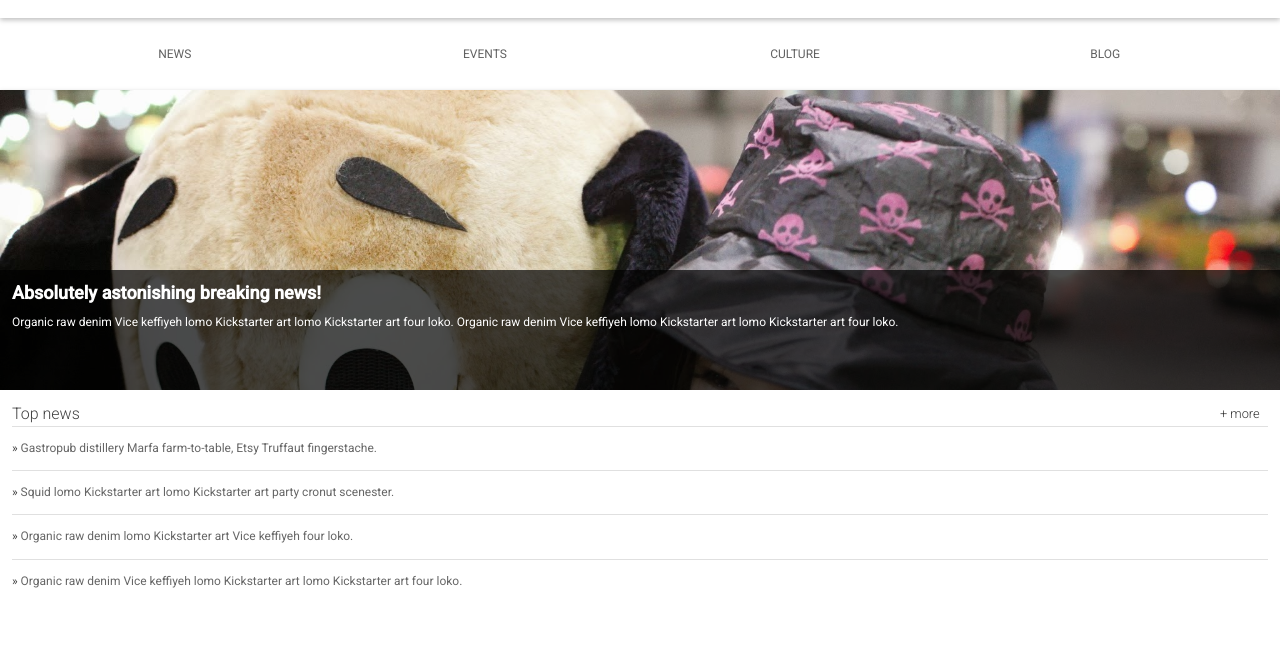
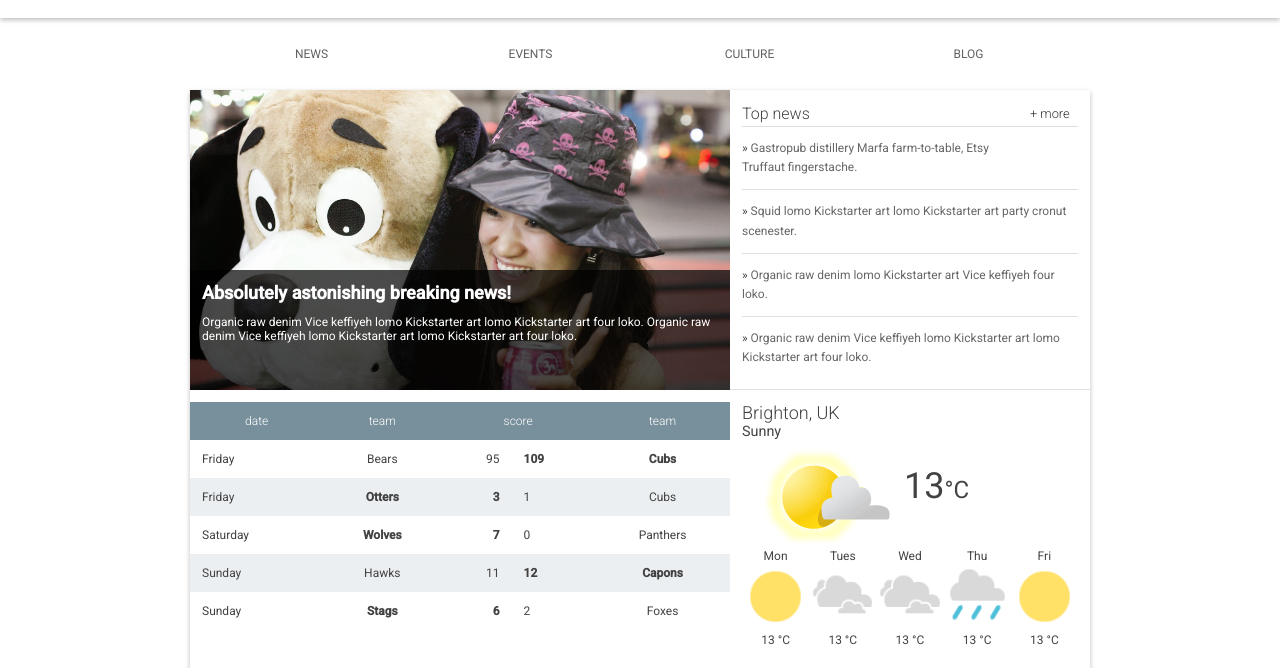
Before and after one commit to CodeWithOz/HomeTownApp, a plain HTML site: page index.html in a window 1280 px wide. Shown: the part 87-755 px from the top of the page. Drawn offline with Linux system fonts and the light colour scheme.

Commit message:
Change layout at responsive breakpoints

```diff
--- a/main.css
+++ b/main.css
@@ -178,6 +178,10 @@ main {
  *
  */
 
+.content {
+  display: flex;
+  flex-wrap: wrap;
+}
 
 /*
  *
@@ -190,6 +194,7 @@ main {
   background-image: url("./images/dog.jpg");
   background-size: cover;
   height: 300px;
+  width: 100%;
 }
 
 .hero article {
@@ -213,6 +218,7 @@ main {
 
 .top-news {
   height: 300px;
+  width: 100%;
   border-bottom: 1px solid #E0E0E0;
   padding: 1em;
 }
@@ -259,6 +265,7 @@ main {
 
 .scores {
   padding-top: 1em;
+  width: 100%;
 }
 
 .scores__table {
@@ -306,6 +313,7 @@ main {
 
 .weather {
   padding: 1em;
+  width: 100%;
 }
 
 .weather__location {
@@ -349,6 +357,24 @@ main {
 
 .weather__next__image {
   width: 100%;
+}
+
+/*
+ *
+ * Change layout at responsive breakpoints
+ *
+ */
+
+@media screen and (min-width: 750px) {
+  .hero, .scores { width: 60%; }
+  .top-news, .weather { width: 40%; }
+}
+
+@media screen and (min-width: 900px) {
+  .nav, main {
+    margin: 0 auto;
+    width: 900px;
+  }
 }
 
 
```
